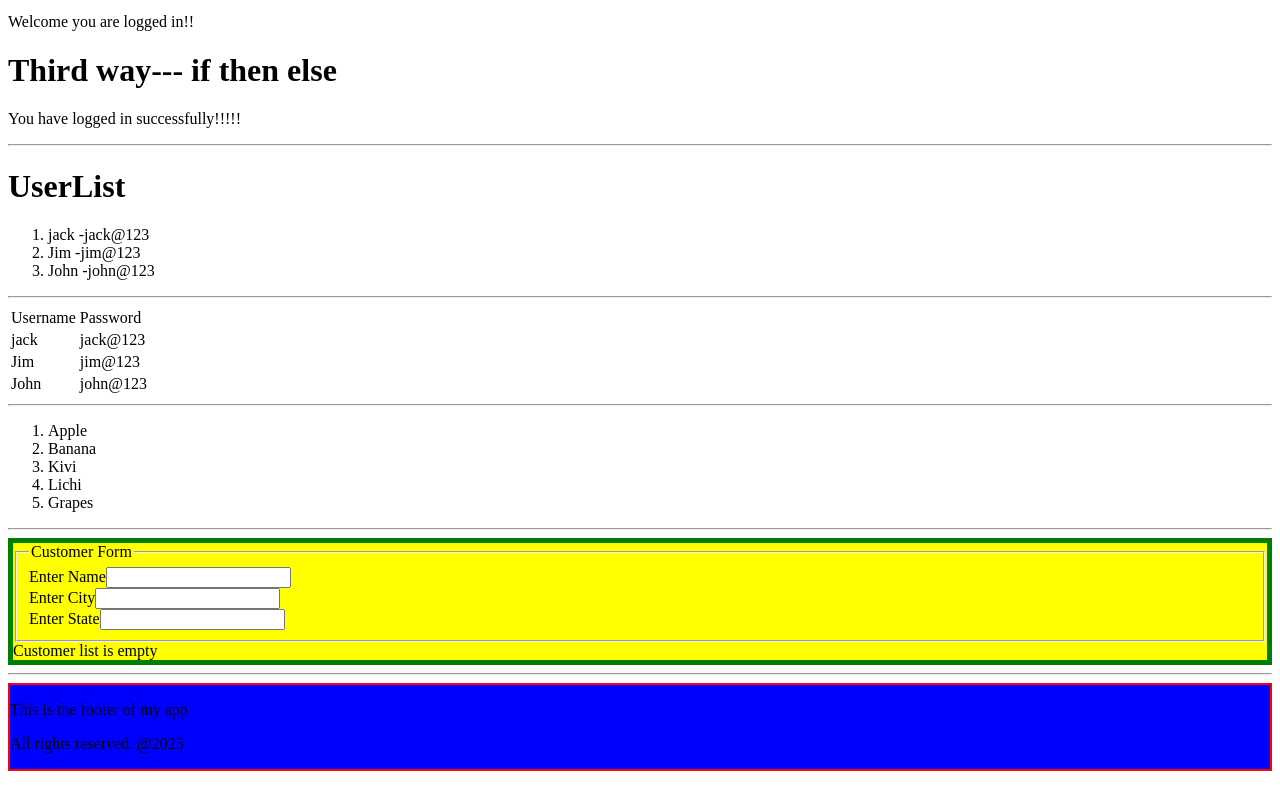
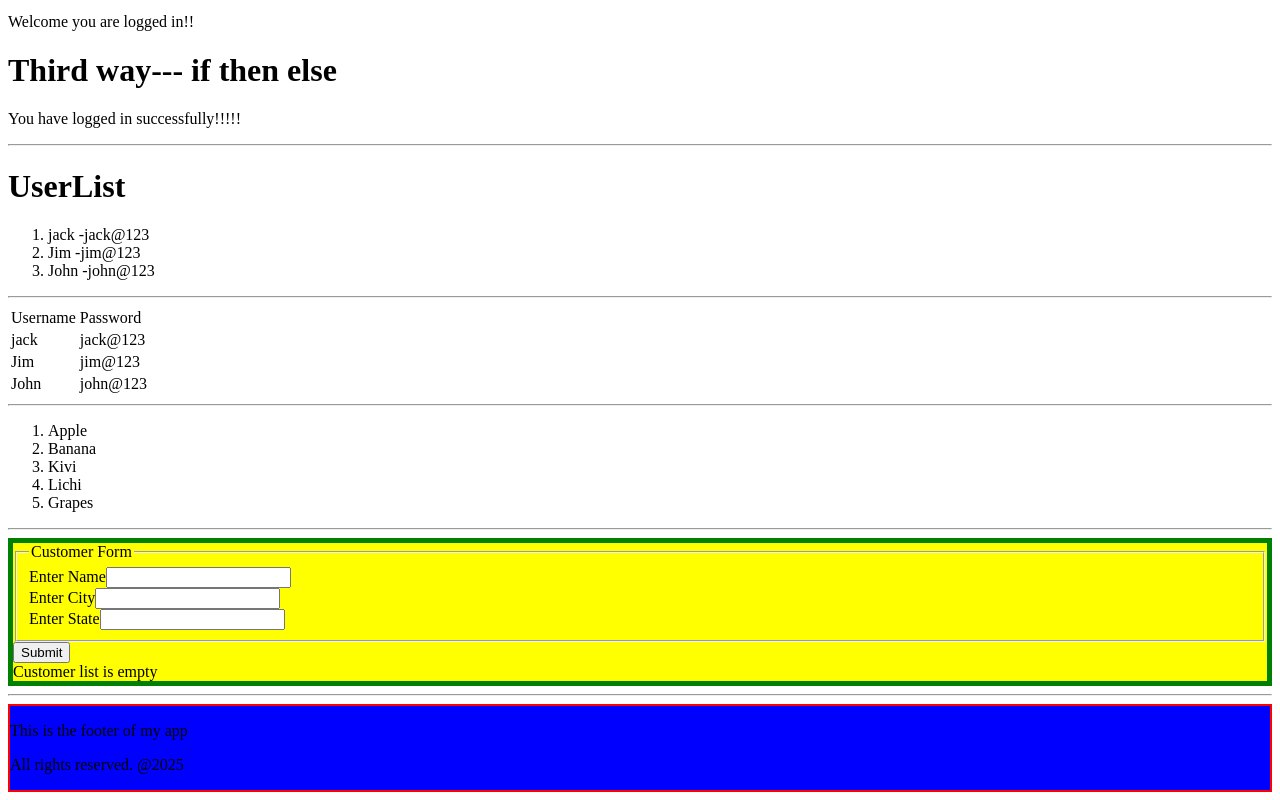
Before and after one commit to sulakshanadeore/firstapp, an Angular app: page / in a window 1280 px wide. Shown: the part 443-1243 px from the top of the page. Before the commit the page ends 1222 px from the top, so only its background shows below. Built offline with nearby package versions, Linux system fonts and the light colour scheme.

Commit message:
event handling simple

```diff
--- a/src/app/customer/customer.component.html
+++ b/src/app/customer/customer.component.html
@@ -11,6 +11,7 @@
     <label>Enter State</label>
     <input type="text" id="custstate"/><br/>
     </fieldset>
+    <button (click)="button_clicked()">Submit</button>
 </form>
 
 
--- a/src/app/customer/customer.component.ts
+++ b/src/app/customer/customer.component.ts
@@ -18,4 +18,10 @@ customers:CustomerModel[]=[];
 showCustomers:boolean=false;
 
 
+button_clicked():void
+{
+  alert("clicked");
 }
+
+
+}
```
